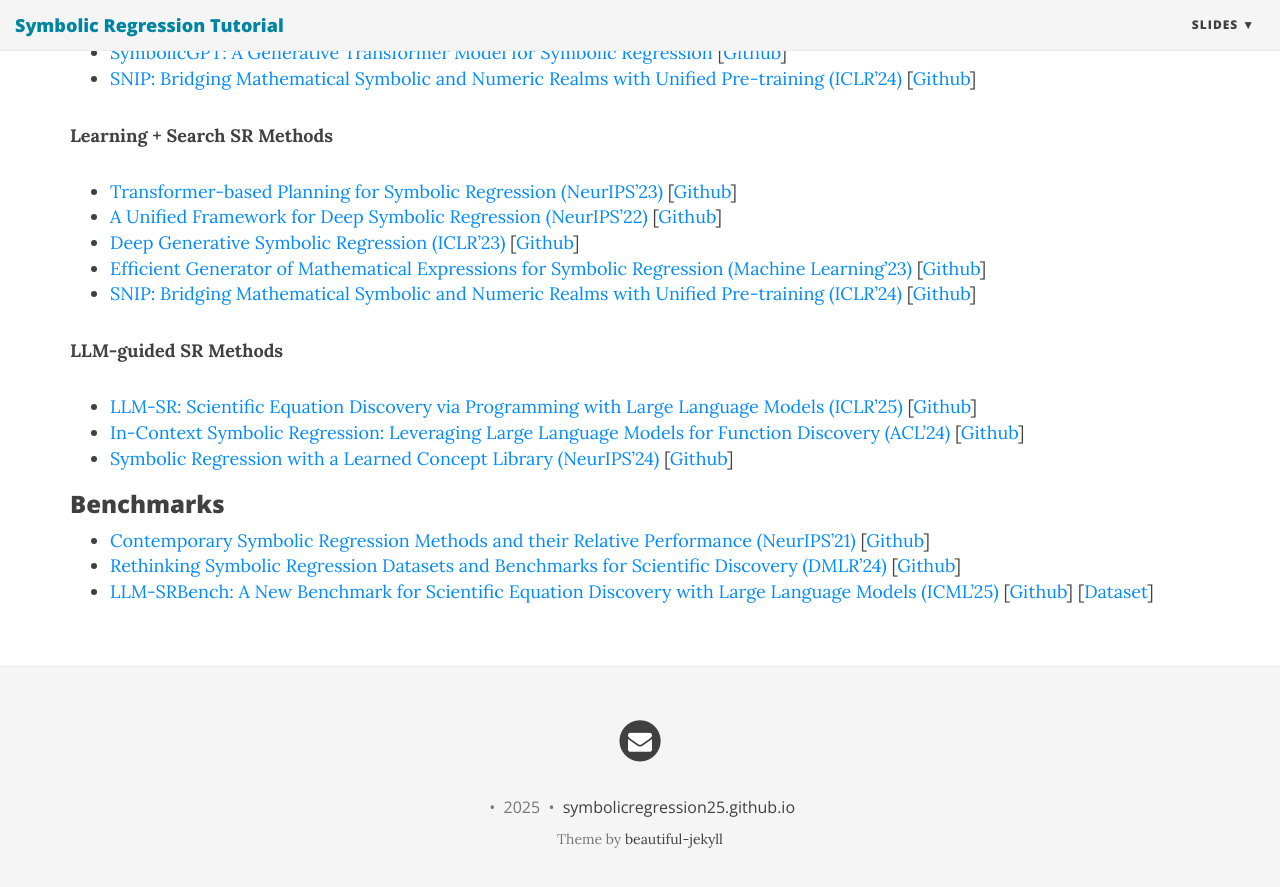
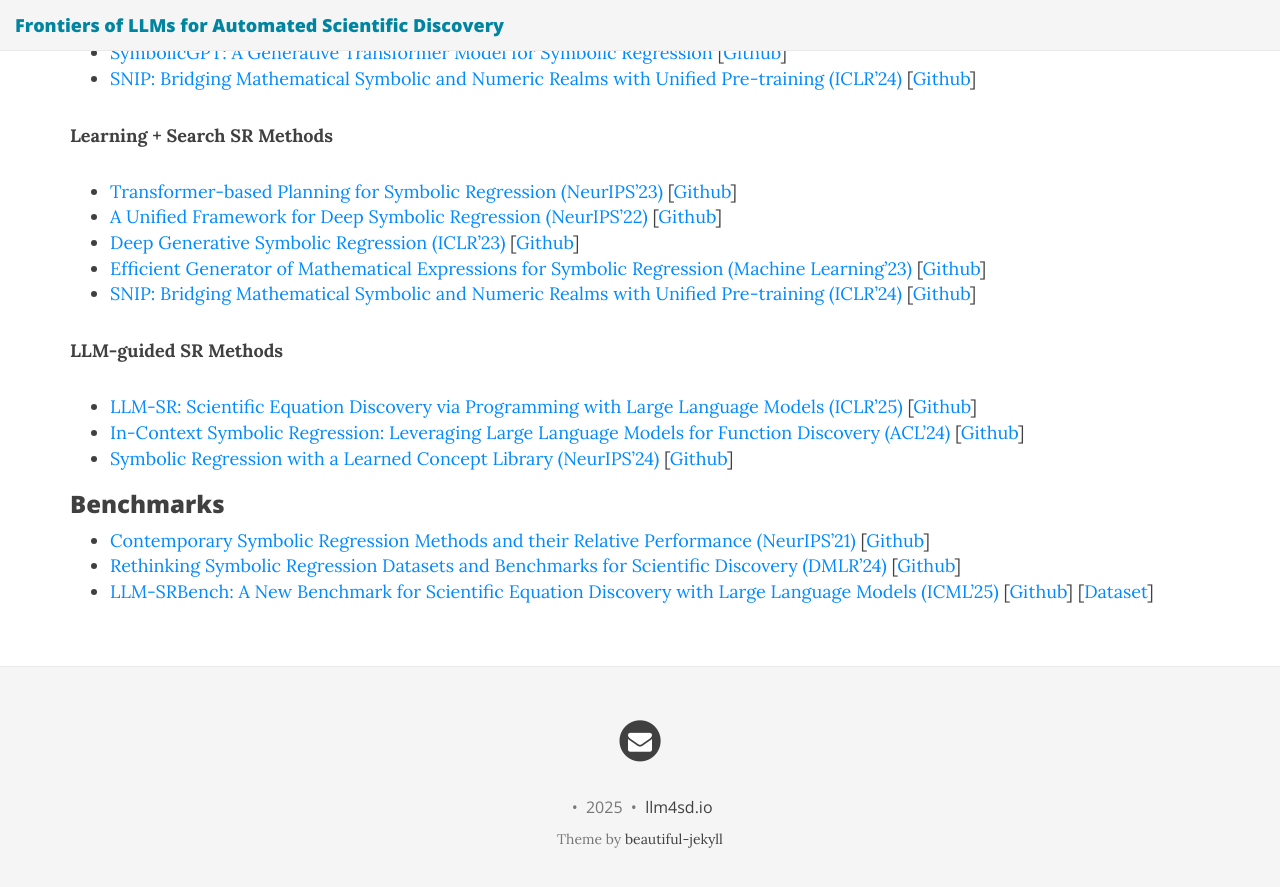
Before and after one commit to ZonglinY/llm4sd-aaai-2026, a Jekyll site: the page built from index.md, in a window 1280 px wide and 900 px high, scrolled down 2534 px. Shown: the top 887 px of the window. Built offline with Jekyll 4.4.1, drawn with Linux system fonts in a browser that asks for light colours; nearby versions of some CDN libraries.

Commit message:
Update _config.yml

```diff
--- a/_config.yml
+++ b/_config.yml
@@ -12,15 +12,15 @@
 # If you are building a GitHub project page then use these settings:
 url: "https://llm4sd.io"
 baseurl: ""
-timezone: "America/Los_Angeles"
+timezone: "Asia/Singapore"
 
 # Of course don't forget to change the username and projectname to YOUR username and project
 
 # Name of website
-title: Symbolic Regression Tutorial
+title: Frontiers of LLMs for Automated Scientific Discovery
 
 # Short description of your site
-description: Symbolic-Regression
+description: Automated-Scientific-Discovery
 
 # Your name to show in the footer
 # author:
@@ -29,9 +29,9 @@ description: Symbolic-Regression
 # --- List of links in the navigation bar --- #
 ###############################################
 
-navbar-links:
-  Slides:
-  - Download: "https://drive.usercontent.google.com/download?id=1xMh5_p7oQ_OJfNJn49Y--KQnY1lzjHBL&export=download&authuser=0&confirm=t&uuid=f7060d26-aa22-414a-ab08-c4404afd1e67&at=AEz70l4IivjA5kasuUgxwguOaf_r:1740461658682"
+# navbar-links:
+  # Slides:
+  # - Download: "https://drive.usercontent.google.com/download?id=1xMh5_p7oQ_OJfNJn49Y--KQnY1lzjHBL&export=download&authuser=0&confirm=t&uuid=f7060d26-aa22-414a-ab08-c4404afd1e67&at=AEz70l4IivjA5kasuUgxwguOaf_r:1740461658682"
   # About Totorial: "about"
   # Schedule: "schedule"
   # Reading List: "reading"
@@ -60,7 +60,7 @@ footer-link-col: "#404040"
 
 # Change all these values or delete the ones you don't want.
 # Important: you must keep the "name" parameter, everything else you can remove
-author: Organizers of the Symbolic Regression Tutorial
+author: Zonglin Yang, Chandan K. Reddy
 
 
 # Image to show in the navigation bar - works best with a square image
@@ -83,7 +83,8 @@ author: Organizers of the Symbolic Regression Tutorial
 # You can change the order that they show up on the page by changing the order here.
 # Uncomment the links you want to show and add your information to each one.
 social-network-links:
-  email: "ckreddy@vt.edu"
+  # email: "ckreddy@vt.edu"
+  email: "zonglin.yang@ntu.edu.sg"
   # rss: true  # remove this line if you don't want to show an RSS link at the bottom
   # facebook: deanattali
   # github: daattali
@@ -133,7 +134,7 @@ share-links-active:
 
 # How to display the link to your website in the footer
 # Remove this if you don't want a link in the footer
-url-pretty: "symbolicregression25.github.io"
+url-pretty: "llm4sd.io"
 
 # # Add the website title to the title of every page
 # title-on-all-pages: true
```
